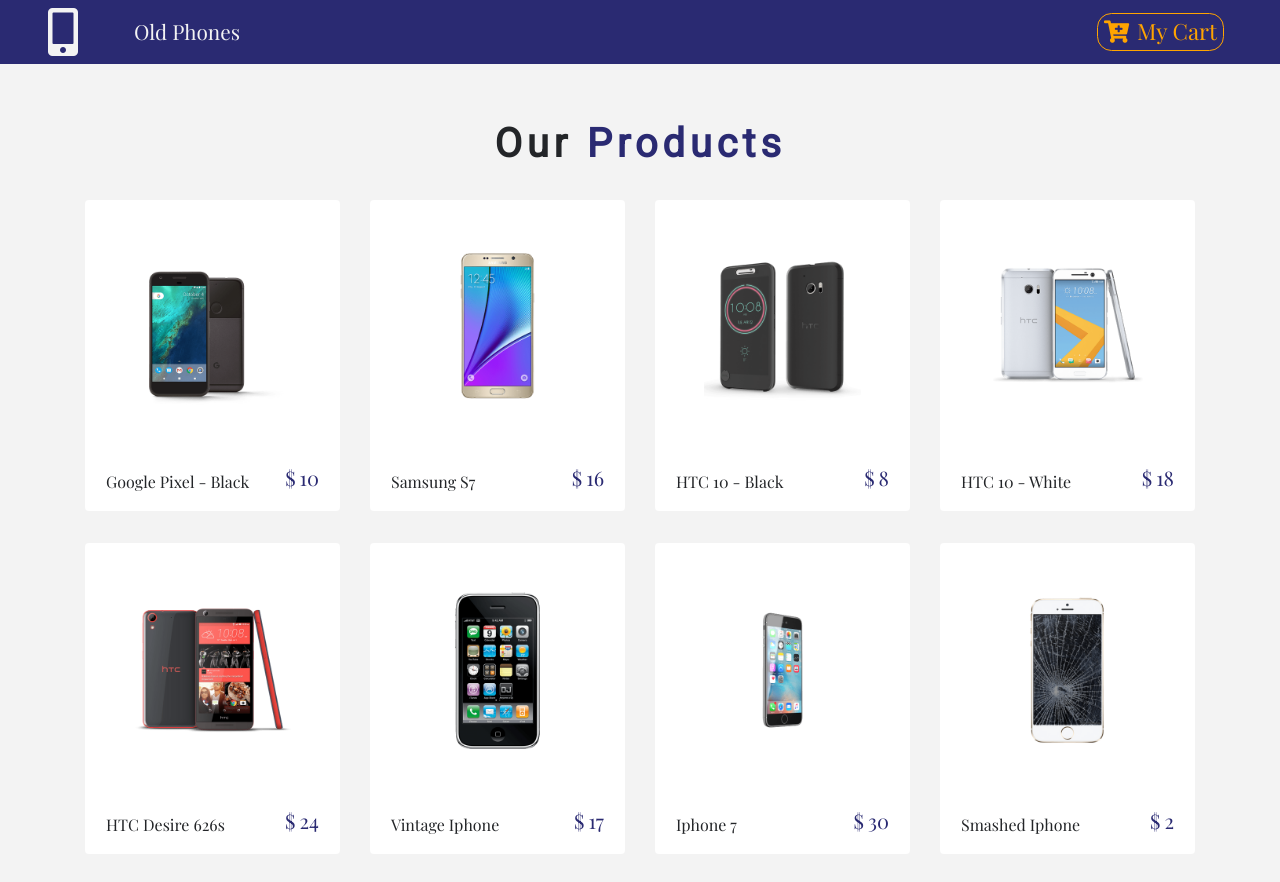
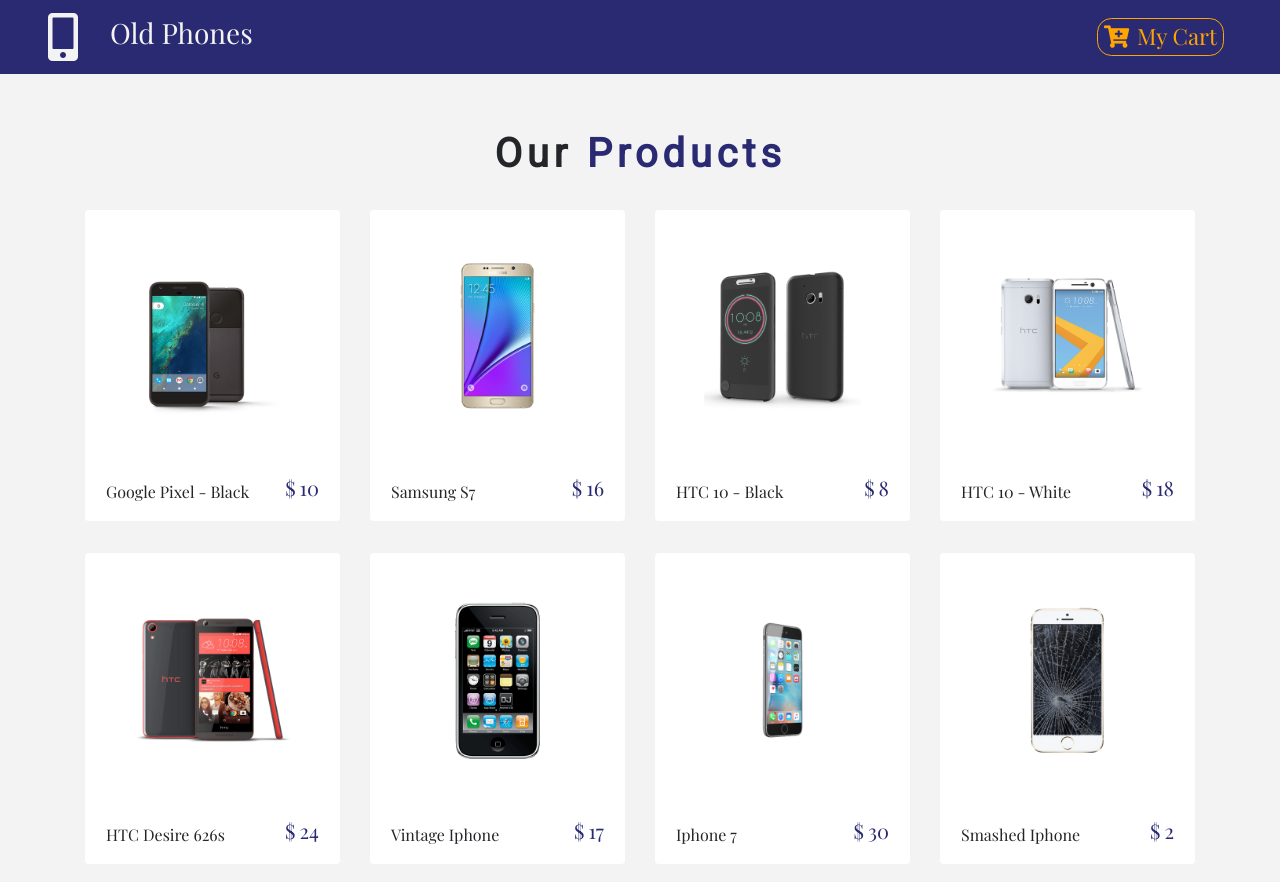
Before and after one commit to Dev-Bhojak/React-Project-, a React (Create React App) app: page / in a window 1280 px wide. Shown: the top 882 px of the page. Built offline with nearby package versions, Linux system fonts and the light colour scheme.

Commit message:
minor changes

```diff
--- a/src/components/Navbar.js
+++ b/src/components/Navbar.js
@@ -15,9 +15,9 @@
                     <i className="fas fa-mobile-alt fa-3x"></i>
                 </Link>
                 <ul className="navbar-nav  align-items-center">
-                    <li className="nav-item ml-5">
+                    <li className="nav-item ml-4">
                         <Link to="/" className="nav-link">
-                            Old Phones
+                            <h3>Old Phones</h3>
                         </Link>
                     </li>
                 </ul>
```
